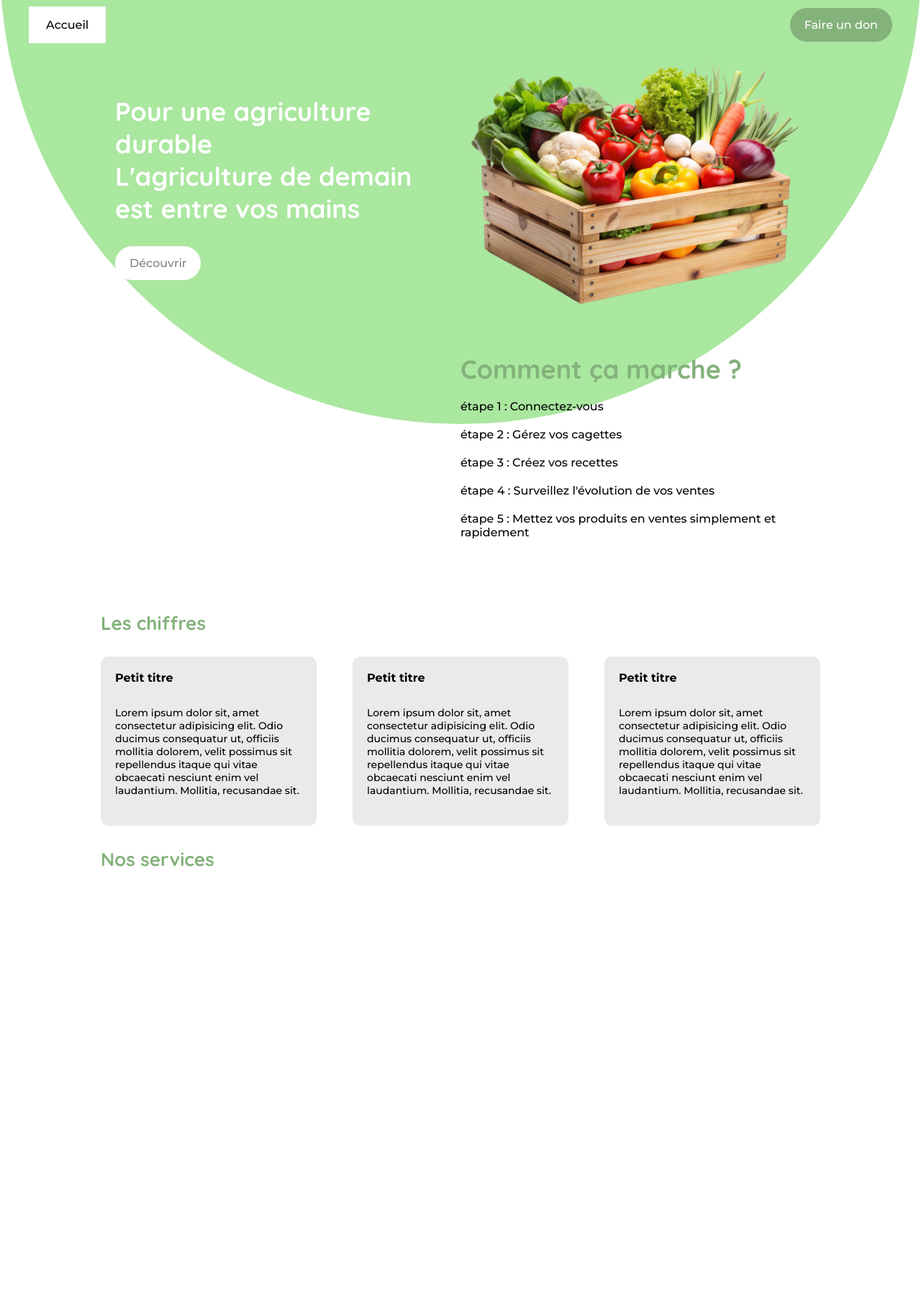
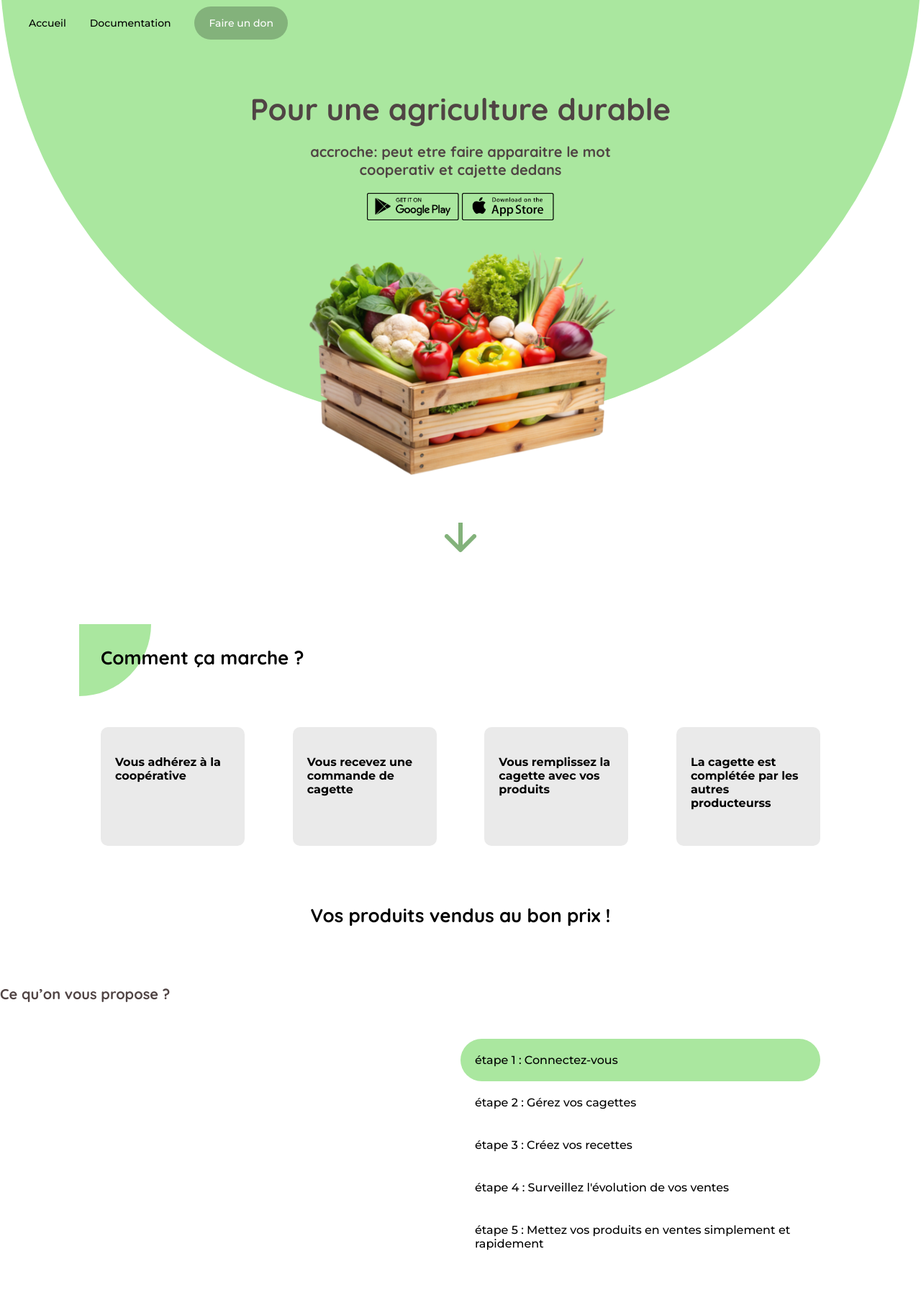
Before and after one commit to ludivineboc/agri-la-toile, a plain HTML site: page index.html in a window 1280 px wide. Shown: the part 11-1821 px from the top of the page at 72% size. Before the commit the page ends 1251 px from the top, so only its background shows below. Drawn offline with Linux system fonts and the light colour scheme; some packages are replaced by stand-ins of ours; a script that the page names is missing.

Commit message:
avancée de la landing page

```diff
--- /dev/null
+++ b/docu.css
@@ -0,0 +1,69 @@
+@import url('https://fonts.googleapis.com/css2?family=Montserrat:ital,wght@0,100..900;1,100..900&family=Quicksand:wght@300..700&display=swap');
+
+/*PROPRIETES GENERAL*/
+* {
+    margin: 0;
+    padding: 0;
+    font-family: "Inter", serif;
+    box-sizing: border-box;
+  }
+
+  a {
+      text-decoration: none; /*Enleve les surlignements des a*/
+      color: black; /*Mettre en noir tout les a de la page*/
+  }
+
+  li {
+      list-style-type: none; /*Enleve les puces des li*/
+  }
+
+  .bgvert {
+      background-color: #EDF4EC;
+  }
+
+  .flex {
+      display: flex;
+      flex-wrap: wrap;
+  }
+
+  .spaceBetween {
+      justify-content: space-between; /*Mettre des espaces*/
+  }
+
+  .alignCenter {
+      align-items: center;
+  }
+
+  .bold {
+      font-weight: 600;
+  }
+
+/*********************************PAGE DOCUMENTATION******************************/
+
+
+
+.cercle{
+    position: absolute;
+    background-color: #EDF4EC;
+    border-radius: 1000px;
+    /*box-shadow: 0 0 1000px 45px ;*/
+    left: 0px;
+    top: -900px;
+    width: 100%;
+    height: 1500px;
+    z-index: -1;
+}
+
+
+
+
+
+
+.titre {
+    color: black;
+    font-family: "Quicksand", serif;
+    font-weight: 900;
+    font-size: 26px;
+    margin-top: 80px;
+text-align: center;
+}
--- a/index.html
+++ b/index.html
@@ -14,14 +14,17 @@
 
 <body>
     <!-- nav -->
-     <div class="cercle"></div>
+    <div class="cercle"></div>
     <header>
         <nav>
-            <ul class="flex spaceBetween width100 alignItems">
+            <ul class="width30 flex spaceBetween alignItems">
                 <a href="" class="btnAccueil">
                     <li>Accueil</li>
                 </a>
-                <a class="btnDon" href="">
+                <a href="" class="btnAccueil">
+                    <li>Documentation</li>
+                </a>
+                <a href="" class="btnDon">
                     <li>Faire un don</li>
                 </a>
             </ul>
@@ -29,56 +32,137 @@
     </header>
     <!-- hero -->
     <section class="">
-        <div class="container flex spaceBetween alignItems marginDivHero">
-            <div class="column width50">
-                <h1>Pour une agriculture durable</h1>
-                <H2>L'agriculture de demain <br> est entre vos mains</H2>
-                <a class="cta" href="">Découvrir</a>
+        <div class="column divHero textAlign marginSection">
+            <h1>Pour une agriculture durable</h1>
+            <H2>accroche: peut etre faire apparaitre le mot <br> cooperativ et cajette dedans</H2>
+            <div class="flexspace spaceBetween widthApp">
+                <img src="Assets/google play.png" class="appGA" alt="">
+                <img src="Assets/app store.png" class="appGA" alt="">
             </div>
-            <img src="Assets/cagette png.png" class="imgHero" alt="">
+            <div class=" flex column alignItems">
+                <img src="Assets/cagette png.png" class="imgHero" alt="">
+                <img src="Assets/Arrow 1.png" class="arrow" alt="">
+            </div>
         </div>
     </section>
+    </section>
+    <!--section comment ça marche-->
+    <section class="container">
+        <h3>Comment ça marche ?</h3>
+        <div class="cerclerond"></div>
+        </div>
+        <div class="flex spaceBetween">
+            <div class="width20 column cardChiffres">
+                <img src="" alt="">
+                <h4>Vous adhérez à la coopérative</h4>
+            </div>
 
-    <!--section comment ça marche-->
+            <div class="width20 cardChiffres">
+                <img src="" alt="">
+                <h4>Vous recevez une commande de cagette</h4>
+            </div>
+
+            <div class="width20 cardChiffres">
+                <img src="" alt="">
+                <h4>Vous remplissez la cagette avec vos produits</h4>
+            </div>
+
+            <div class="width20 cardChiffres">
+                <img src="" alt="">
+                <h4>La cagette est complétée par les autres producteurss</h4>
+            </div>
+
+
+        </div>
+        <h3 class="textAligncenter bold">Vos produits vendus au bon prix ! </h3>
+    </section>
+
+    <!--Ce qu’on vous propose ?-->
     <section>
+        <h2 class="bold">Ce qu’on vous propose ? </h2>
         <div class="container flex marginSection alignItems">
+
             <div class="width50 ">
-                <spline-viewer url="https://prod.spline.design/AHqWer86esoro1hY/scene.splinecode" class="spline"></spline-viewer>
+                <spline-viewer url="https://prod.spline.design/AHqWer86esoro1hY/scene.splinecode"
+                    class="spline"></spline-viewer>
             </div>
             <div class="width50">
-                <h2 class="colorTexte marginMarche">Comment ça marche ?</h2>
-                <ul>
-                    <li class="liMarche">étape 1 : Connectez-vous<li>
-                    <li class="liMarche">étape 2 : Gérez vos cagettes</li>
-                    <li class="liMarche">étape 3 : Créez vos recettes</li>
-                    <li class="liMarche">étape 4 : Surveillez l'évolution de vos ventes </li>
-                    <li class="liMarche">étape 5 : Mettez vos produits en ventes simplement et rapidement</li>
-                </ul>
+
+                <div id="etapes">
+                    <div id="etape1" class="divEtapes actives">
+                        <p>étape 1 : Connectez-vous</p>
+                    </div>
+                    <div id="etape2" class="divEtapes">
+                        <p>étape 2 : Gérez vos cagettes</p>
+                    </div>
+                    <div id="etape3" class="divEtapes">
+                        <p>étape 3 : Créez vos recettes</p>
+                    </div>
+                    <div id="etape4" class="divEtapes">
+                        <p>étape 4 : Surveillez l'évolution de vos ventes </p>
+                    </div>
+                    <div id="etape5" class="divEtapes">
+                        <p>étape 5 : Mettez vos produits en ventes simplement et rapidement</p>
+                    </div>
+                </div>
             </div>
         </div>
     </section>
     <section class="container">
-        <h3>Les chiffres</h3>
-        <div class="flex spaceBetween">
+        <h3>Pourquoi rejoindre agricoop ? </h3>
+        <div class="flex spaceBetween gap">
             <div class="width30 column cardChiffres">
+                <img src="" alt="">
                 <h4>Petit titre</h4>
-                <p class="paraChiffre">Lorem ipsum dolor sit, amet consectetur adipisicing elit. Odio ducimus consequatur ut, officiis mollitia dolorem, velit possimus sit repellendus itaque qui vitae obcaecati nesciunt enim vel laudantium. Mollitia, recusandae sit.<p>
+                <p class="paraChiffre">Lorem ipsum dolor sit, amet consectetur adipisicing elit. Odio ducimus
+                    consequatur ut, officiis mollitia dolorem, velit possimus sit repellendus itaque qui vitae obcaecati
+                    nesciunt enim vel laudantium. Mollitia, recusandae sit.
+                <p>
+                    <a href="" class="btnDon"> Voir le détail <i class="fa-solid fa-arrow-right"></i></a>
             </div>
             <div class="width30 cardChiffres">
+                <img src="" alt="">
                 <h4>Petit titre</h4>
-                <p class="paraChiffre">Lorem ipsum dolor sit, amet consectetur adipisicing elit. Odio ducimus consequatur ut, officiis mollitia dolorem, velit possimus sit repellendus itaque qui vitae obcaecati nesciunt enim vel laudantium. Mollitia, recusandae sit.<p>
+                <p class="paraChiffre">Lorem ipsum dolor sit, amet consectetur adipisicing elit. Odio ducimus
+                    consequatur ut, officiis mollitia dolorem, velit possimus sit repellendus itaque qui vitae obcaecati
+                    nesciunt enim vel laudantium. Mollitia, recusandae sit.
+                <p>
+                    <a href="" class="btnDon"> Voir le détail <i class="fa-solid fa-arrow-right"></i></a>
             </div>
             <div class="width30 cardChiffres">
+                <img src="" alt="">
                 <h4>Petit titre</h4>
-                <p class="paraChiffre">Lorem ipsum dolor sit, amet consectetur adipisicing elit. Odio ducimus consequatur ut, officiis mollitia dolorem, velit possimus sit repellendus itaque qui vitae obcaecati nesciunt enim vel laudantium. Mollitia, recusandae sit.<p>
+                <p class="paraChiffre">Lorem ipsum dolor sit, amet consectetur adipisicing elit. Odio ducimus
+                    consequatur ut, officiis mollitia dolorem, velit possimus sit repellendus itaque qui vitae obcaecati
+                    nesciunt enim vel laudantium. Mollitia, recusandae sit.
+                <p>
+                    <a href="" class="btnDon"> Voir le détail <i class="fa-solid fa-arrow-right"></i></a>
+            </div>
+            <div class="width30 cardChiffres">
+                <img src="" alt="">
+                <h4>Petit titre</h4>
+                <p class="paraChiffre">Lorem ipsum dolor sit, amet consectetur adipisicing elit. Odio ducimus
+                    consequatur ut, officiis mollitia dolorem, velit possimus sit repellendus itaque qui vitae obcaecati
+                    nesciunt enim vel laudantium. Mollitia, recusandae sit.
+                <p>
+                    <a href="" class="btnDon"> Voir le détail <i class="fa-solid fa-arrow-right"></i></a>
             </div>
         </div>
     </section>
+
+    <!--Quelque chiffres-->
+
     <!-- nos services -->
     <section class="container">
         <h3>Nos services</h3>
     </section>
+    <footer>
+        <div class="bgFooter">
+            <p class="textAlign">Faite comme Jean, Henry et Victoria <br>rejoignez Agricoop</p>
+        </div>
+    </footer>
     <script type="module" src="https://unpkg.com/@splinetool/viewer@1.9.59/build/spline-viewer.js"></script>
+    <script src="app.js" defer></script>
 </body>
 
 </html>
--- a/style.css
+++ b/style.css
@@ -4,6 +4,9 @@
     margin: 0%;
     padding: 0%;
     box-sizing: border-box;
+}
+.gap{
+    gap: 15px;
 }
 .flex{
     display: flex;
@@ -18,6 +21,12 @@
 .colorTexte{
     color: #83B27B;
 
+}
+.semibold{
+    font-weight: 600;
+}
+.bold{
+    font-weight: 700;
 }
 .bgColVert{
     background-color: #83B27B;
@@ -36,6 +45,9 @@ body{
 }
 .width50{
 	width : 50%;
+}
+.width20{
+	width : 20%;
 }
 .width30{
 	width : 30%;
@@ -71,43 +83,54 @@ li{
     z-index: -1;
 }
 
+
 header{
     padding: 20px 40px;
 }
 .btnAccueil{
-    background-color: rgb(255, 255, 255);
-    padding: 16px 24px;
     color: black;
-}
-.btnAccueil:hover{
-    background-color: rgb(217, 217, 217);
-    padding: 16px 24px;
-    color: black;
-    transition: 0.3s;
+    font-size: 14px;
 }
 .btnDon{
     background-color: #83B27B;
+    font-size: 14px;
     color: #fff;
     padding: 14px 20px;
     border-radius: 30px;
 }
-
 /*Hero*/
 .imgHero{
+    width: 70%;
+    margin-top: 30px;
+}
+.arrow{
+    display: inline-block;
+    margin-top: 50px;
+}
+.divHero{
     width: 50%;
+    margin: auto;
+}
+.textAlign{
+    text-align: center;
 }
 h1{
     font-family: "Quicksand", serif;
-    font-weight: 900;
-    font-size: 36px;
-    color: #fff;
+    font-weight: bold;
+    font-size: 42px;
+    color: #504444;
     font-weight: bolder;
 }
 h2{
     font-family: "Quicksand", serif;
-    font-weight: 900;
-    font-size: 36px;
-    color: #fff;
+    font-weight: bold;
+    font-size: 20px;
+    color: #504444;
+    margin-top: 20px;
+}
+.appGA{
+ width: 20%;
+ margin-top: 20px;
 }
 .cta{
     background-color: #fff;
@@ -117,27 +140,48 @@ h2{
     border-radius: 30px;
     display:inline-block
 }
-/*comment ca marche*/
-.spline{
- height: 100vh;
-}
-.marginMarche{
-    margin-bottom: 20px;
-}
-.liMarche{
-    margin-bottom: 20px;
-}
-/*Les chiffres*/
+
+
+/*comment ça marche ?*/
 h3{
-    color: #83B27B;
+    color: black;
     font-family: "Quicksand", serif;
     font-weight: 900;
     font-size: 26px;
-    margin-top: 30px;
+    margin-top: 80px;
+    margin-bottom: 80px;
+}
+.divEtapes{
+    padding: 20px;
+    background-color: rgb(255, 255, 255);
+    border-radius: 30px;
+    cursor: pointer;
+}
+.divEtapes.actives{
+
+    background-color: #aae79f;
+
+
+}
+.cerclerond{
+    border-bottom-right-radius: 100px;
+
+    height: 100px;
+    width: 100px;
+    position: absolute;
+    background-color: #aae79f;
+    /*box-shadow: 0 0 1000px 45px ;*/
+    left: 110px;
+    top: 878px;
+    z-index: -1;
+}
+
+h4{
     margin-bottom: 30px;
 }
-h4{
-    margin-bottom: 30px;
+
+.textAligncenter{
+    text-align: center;
 }
 .paraChiffre{
     font-size: 14px;
@@ -148,3 +192,48 @@ h4{
     padding: 20px;
     border-radius: 10px;
 }
+
+
+
+/*Ce qu’on vous propose ?*/
+.spline{
+ height: 100vh;
+}
+.marginMarche{
+    margin-bottom: 20px;
+}
+.liMarche{
+    margin-bottom: 20px;
+}
+
+
+/*section Pourquoi rejoindre agricoop ? */
+
+.paraChiffre{
+    font-size: 14px;
+    margin-bottom: 20px;
+}
+.cardChiffres{
+    background-color: rgb(234, 234, 234);
+    padding: 20px;
+    border-radius: 10px;
+}
+
+/*Quelque chiffres*/
+
+
+
+
+
+/*Footer*/
+.bgFooter{
+    background-color: #aae79f;
+    height: 100vh;
+    width: 100%;
+}
+footer p{
+    font-family: "Quicksand", serif;
+    font-weight: 700;
+    color: white;
+    font-size: 30px;
+}
```
Also changed, not shown: app.js (added, +20 -0 lines), docu.html (+35 -1 lines), Assets/Arrow 1.png (added), Assets/app store.png (added), Assets/google play.png (added).
